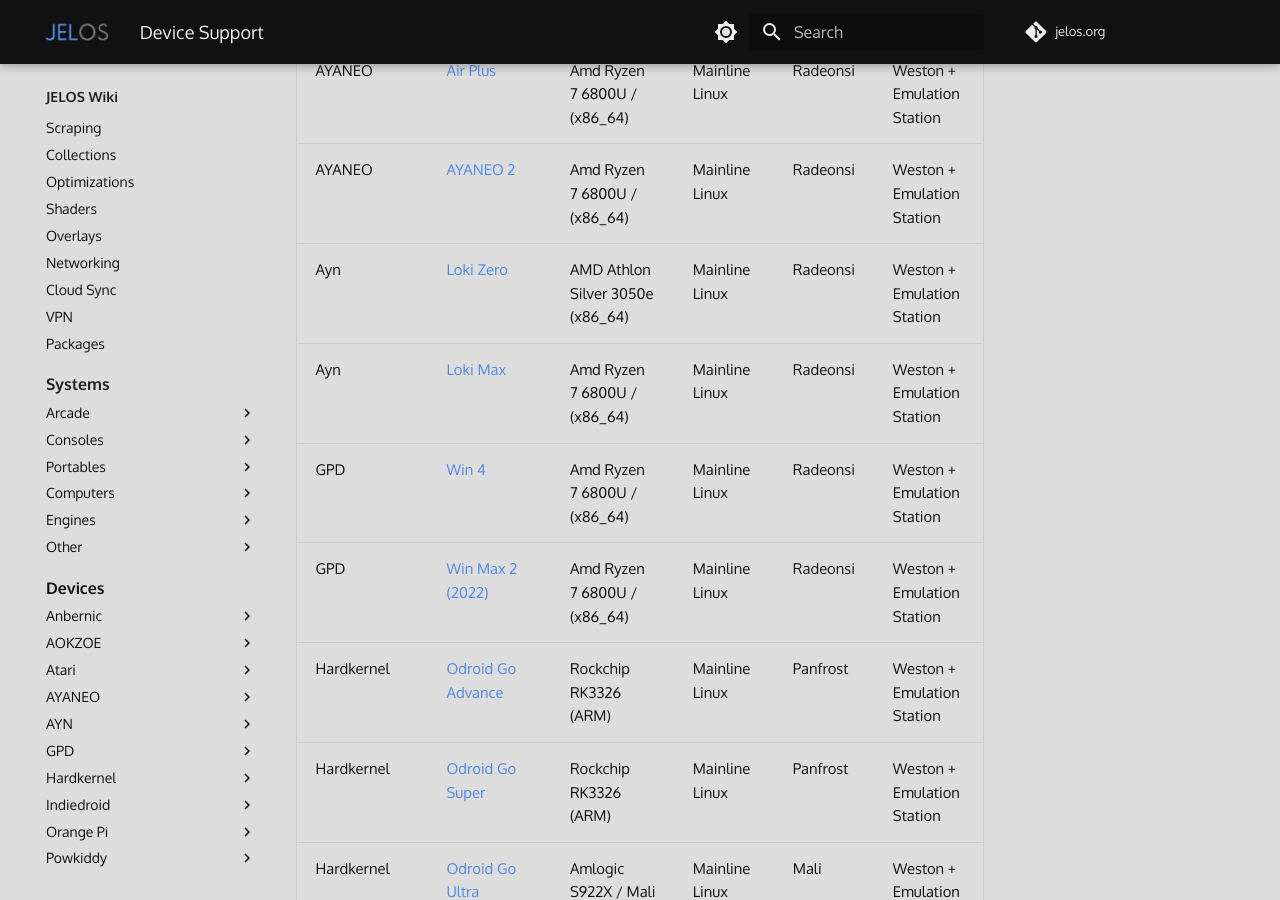
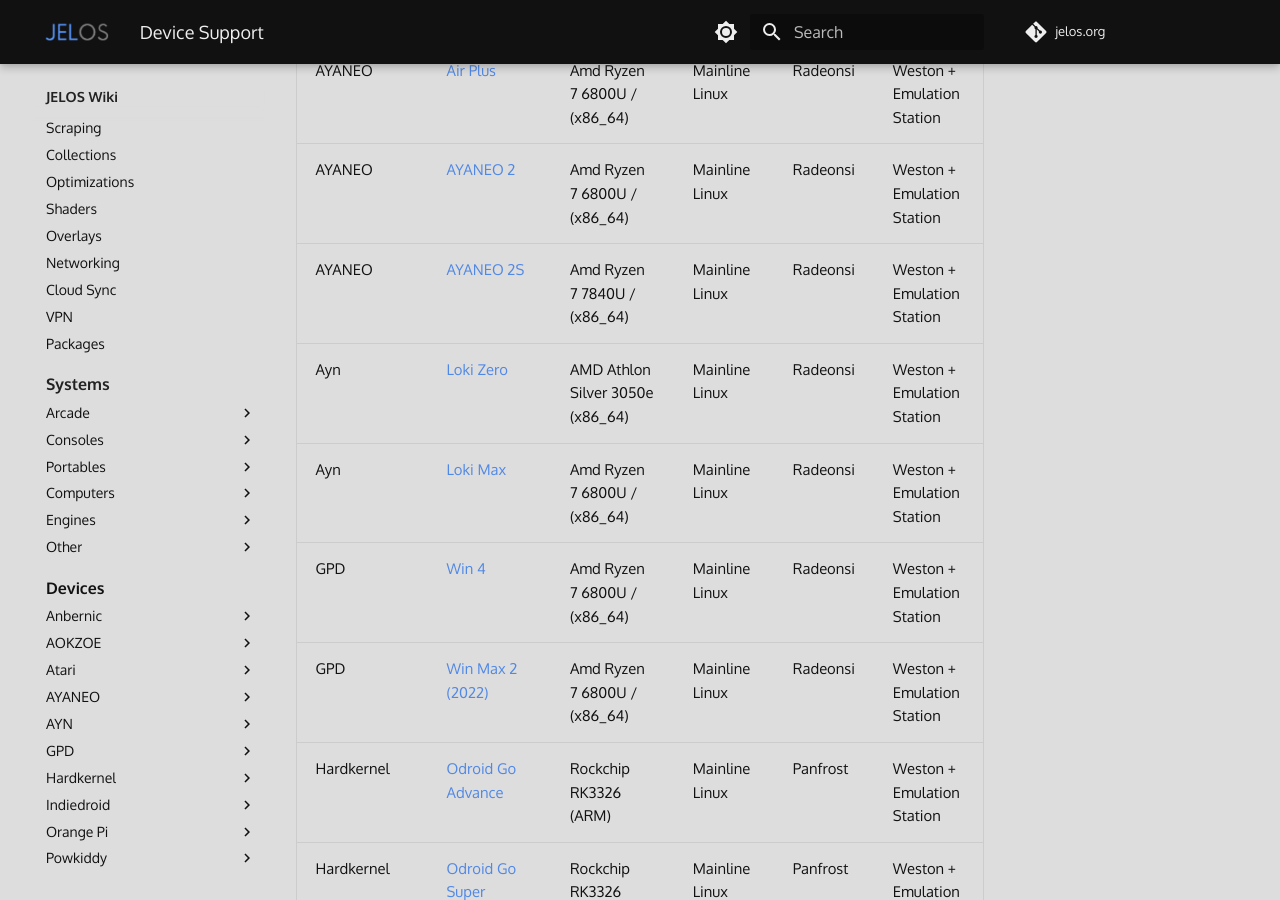
Before and after one commit to wbrawner/jelos.org, an MkDocs documentation site: the page built from docs/devices/index.md, in a window 1280 px wide and 900 px high, scrolled down 1593 px. Built offline with MkDocs 1.6.1 and Material for MkDocs 9.7.7, drawn with Linux system fonts in a browser that asks for light colours; some web fonts are replaced; comment, search, counter and statistics services are not loaded.

Commit message:
Add Ayaneo 2S to the index.

```diff
--- a/docs/devices/index.md
+++ b/docs/devices/index.md
@@ -18,6 +18,7 @@
 | AYANEO | [Air / Air Pro](ayaneo/air.md) | Amd Ryzen 5 5560U / AMD Ryzen 7 5825U (x86_64) | Mainline Linux | Radeonsi | Weston + Emulation Station |
 | AYANEO | [Air Plus](ayaneo/air-plus.md) | Amd Ryzen 7 6800U / (x86_64) | Mainline Linux | Radeonsi | Weston + Emulation Station |
 | AYANEO | [AYANEO 2](ayaneo/ayaneo-2.md) | Amd Ryzen 7 6800U / (x86_64) | Mainline Linux | Radeonsi | Weston + Emulation Station |
+| AYANEO | [AYANEO 2S](ayaneo/ayaneo-2.md) | Amd Ryzen 7 7840U / (x86_64) | Mainline Linux | Radeonsi | Weston + Emulation Station |
 | Ayn | [Loki Zero](ayn/loki-zero.md) | AMD Athlon Silver 3050e (x86_64) | Mainline Linux | Radeonsi | Weston + Emulation Station |
 | Ayn | [Loki Max](ayn/loki-max.md) | Amd Ryzen 7 6800U / (x86_64) | Mainline Linux | Radeonsi | Weston + Emulation Station |
 | GPD | [Win 4](gpd/win4.md) | Amd Ryzen 7 6800U / (x86_64) | Mainline Linux | Radeonsi | Weston + Emulation Station |
```
